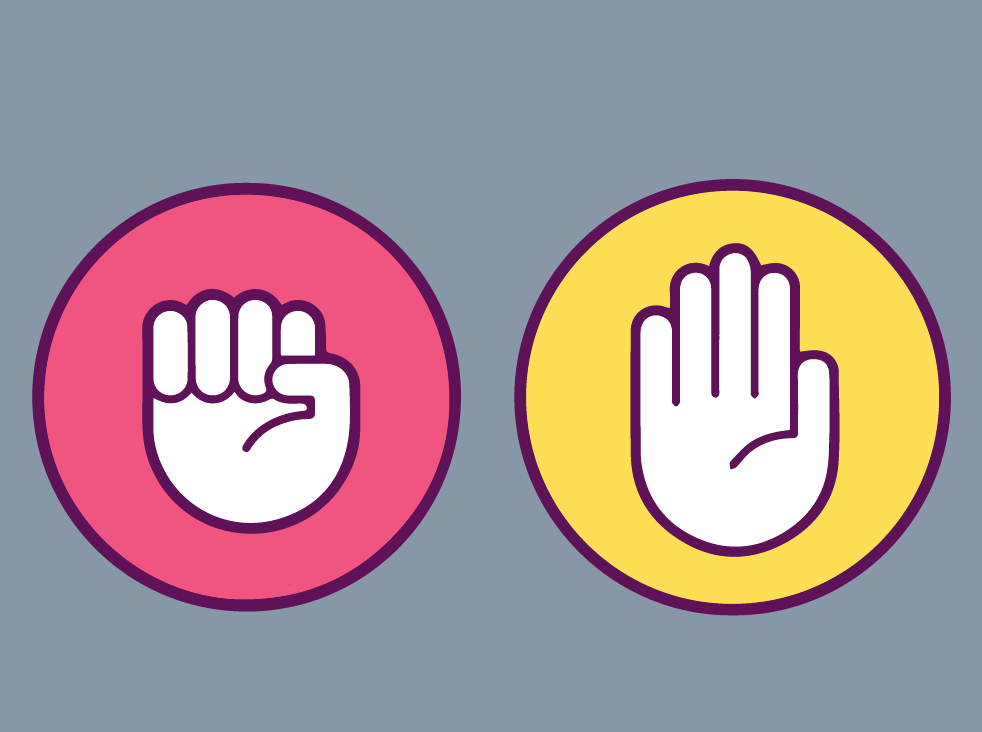
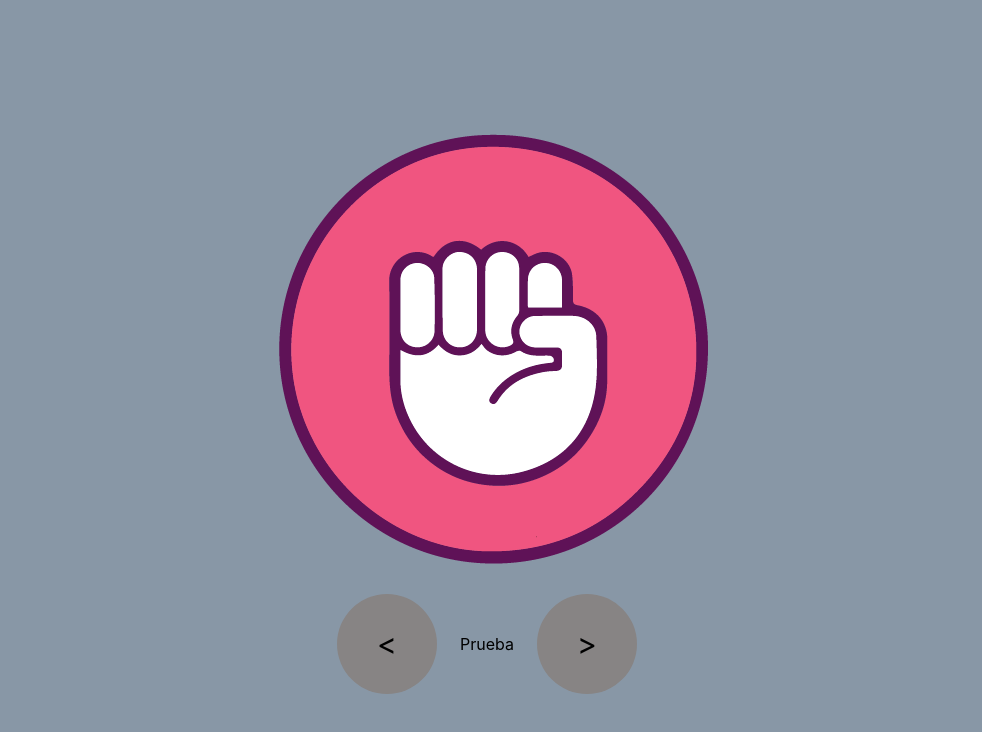
Before and after one commit to soniamogo/pptReact, a React (Create React App) app: page / in a window 1280 px wide. Shown: the top 732 px of the page, without its empty margins (153-1135 px from the left). Built offline with nearby package versions, Linux system fonts and the light colour scheme.

Commit message:
avance 27/7

```diff
--- /dev/null
+++ b/src/componentes/Boton/index.js
@@ -0,0 +1,10 @@
+import React from 'react'
+import './style.css'
+
+const Boton = ({content, handleClick}) => {
+  return (
+    <div id='boton' onClick={handleClick}>{content}</div>
+  )
+}
+
+export default Boton
--- /dev/null
+++ b/src/componentes/Boton/style.css
@@ -0,0 +1,10 @@
+#boton{
+    display: flex;
+    justify-content: center;
+    align-items: center;
+    width: 100px;
+    height: 100px;
+    border-radius: 50%;
+    background-color: rgb(135, 132, 132);
+    font-size: 30px;
+}
--- a/src/componentes/JugadorDerecha/index.js
+++ /dev/null
@@ -1,12 +0,0 @@
-import React from 'react'
-import Piedra from '../../img/piedra.png'
-import Papel from '../../img/papel.png'
-import Tijera from '../../img/tijera.png'
-
-const JugadorDerecha = () => {
-  return (
-    <div><img src={Papel}/></div>
-  )
-}
-
-export default JugadorDerecha
--- a/src/componentes/JugadorIzquierda/index.js
+++ /dev/null
@@ -1,12 +0,0 @@
-import React from 'react'
-import Piedra from '../../img/piedra.png'
-import Papel from '../../img/papel.png'
-import Tijera from '../../img/tijera.png'
-
-const JugadorIzquierda = () => {
-  return (
-    <div><img src={Piedra}/></div>
-  )
-}
-
-export default JugadorIzquierda
--- a/src/componentes/Ppt/index.js
+++ b/src/componentes/Ppt/index.js
@@ -1,15 +1,50 @@
 import React, { Component } from 'react'
 import './style.css'
-import JugadorIzquierda from '../JugadorIzquierda'
-import JugadorDerecha from '../JugadorDerecha'
+import Selector from '../Selector'
 
 export default class Ppt extends Component {
+  constructor(props) {
+    super(props)
+    this.opciones = ['piedra', 'papel', 'tijera']
+    this.state = {
+       seleccion1: 'piedra',
+       seleccion2: 'papel'
+    }
+  }
+
+  handleNext = (jugador) =>{
+    if(jugador === 1){
+      var indice = this.opciones.indexOf(this.state.seleccion1)
+      if(indice === 2) indice=0;
+      else indice++
+      this.setState({seleccion1:this.opciones[indice]})
+    }else{
+      var indice = this.opciones.indexOf(this.state.seleccion2)
+      if(indice === 2) indice=0;
+      else indice++
+      this.setState({seleccion2:this.opciones[indice]})
+    }
+  }
+
+  handlePrev = (jugador) =>{
+    if(jugador === 1){
+      var indice = this.opciones.indexOf(this.state.seleccion1)
+      if(indice === 0) indice=2;
+      else indice--
+      this.setState({seleccion1:this.opciones[indice]})
+    }else{
+      var indice = this.opciones.indexOf(this.state.seleccion2)
+      if(indice === 0) indice=2;
+      else indice--
+      this.setState({seleccion2:this.opciones[indice]})
+    }
+  }
+
   render() {
     return (
       <div id='tablero'>
         <div id='jugadas'>
-            <JugadorIzquierda />
-            <JugadorDerecha />
+            <Selector />
         </div>
       </div>
     )
--- /dev/null
+++ b/src/componentes/Selector/index.js
@@ -0,0 +1,24 @@
+import React from 'react'
+import Piedra from '../../img/piedra.png'
+import Papel from '../../img/papel.png'
+import Tijera from '../../img/tijera.png'
+import Boton from '../Boton'
+import './style.css'
+
+
+const Selector = () => {
+  return (
+    <div id='jugador'>
+      <img src={Piedra}/>
+      <div id="botones">
+        <Boton content='<'/>
+        <div id='opcion'>Prueba</div>
+        <Boton content='>'/>
+      </div>
+    </div>
+
+
+  )
+}
+
+export default Selector
--- /dev/null
+++ b/src/componentes/Selector/style.css
@@ -0,0 +1,19 @@
+#jugador{
+    display: flex;
+    flex-direction: column;
+    justify-content: center;
+    align-items: center;
+}
+
+#botones{
+    display: flex;
+    justify-content: center;
+    align-items: center;
+    width: 100%;
+
+}
+
+#opcion{
+    width: 100px;
+    text-align: center;
+}
```
